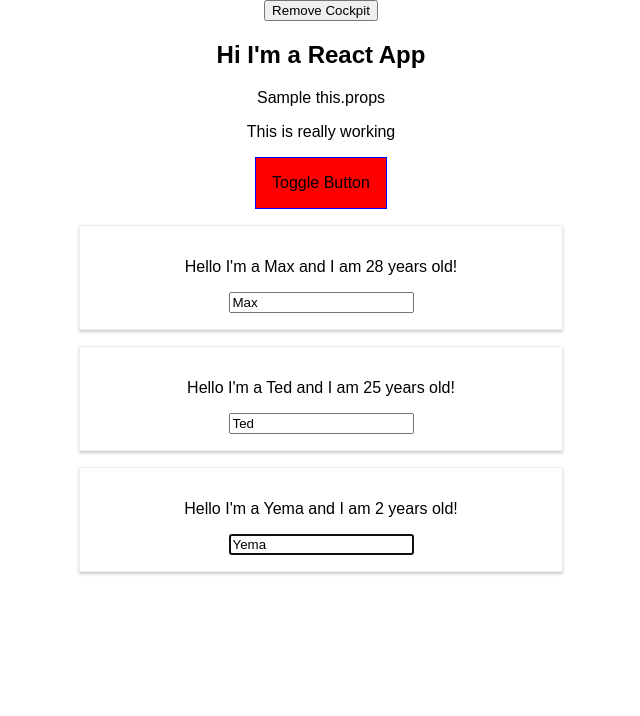
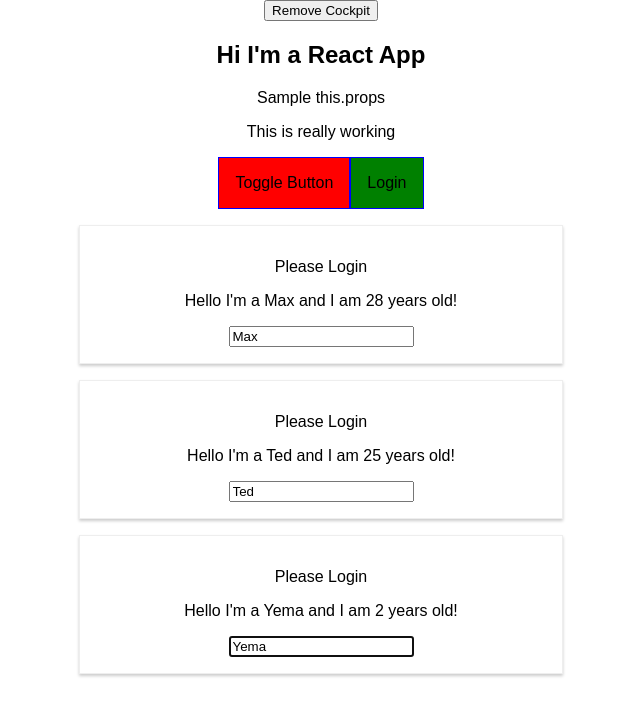
Before and after one commit to brianRCteddy/react-guide-max, a React app: page / in a window 1280 px wide. Shown: the top 716 px of the page, without its empty margins (319-959 px from the left). Built offline with nearby package versions, Linux system fonts and the light colour scheme.

Commit message:
using context API

```diff
--- a/src/components/Cockpit/Cockpit.js
+++ b/src/components/Cockpit/Cockpit.js
@@ -1,5 +1,6 @@
 import React, { useEffect, useRef } from 'react';
 import classes from './Cockpit.css';
+import AuthContext from '../../context/auth-context';
 
 const cockpit = (props) => {
 	const toggleBtnImmRef = useRef(null);
@@ -43,6 +44,7 @@ const cockpit = (props) => {
 			<button ref={toggleBtnImmRef} className={btnClass} onClick={props.clicked}>
 				Toggle Button
 			</button>
+			<AuthContext.Consumer>{(context) => <button onClick={context.login}>Login</button>}</AuthContext.Consumer>
 		</div>
 	);
 };
--- a/src/components/People/People.js
+++ b/src/components/People/People.js
@@ -44,6 +44,7 @@ class People extends PureComponent {
 					age={person.age}
 					click={() => this.props.clicked(index)}
 					changed={(event) => this.props.changed(event, person.id)}
+					isAuth={this.props.isAuthenticated}
 				/>
 			);
 		});
--- a/src/components/People/Person/Person.js
+++ b/src/components/People/Person/Person.js
@@ -4,6 +4,7 @@ import PropTypes from 'prop-types';
 import Auxillary from '../../../hoc/Auxillary';
 import withClass from '../../../hoc/withClass';
 import classes from './Person.css';
+import AuthContext from '../../../context/auth-context';
 
 class Person extends Component {
 	constructor(props) {
@@ -21,6 +22,10 @@ class Person extends Component {
 
 		return (
 			<Auxillary>
+				<AuthContext.Consumer>
+					{(context) => (context.isLogin ? <p>Authenticated!</p> : <p>Please Login</p>)}
+				</AuthContext.Consumer>
+
 				<p key="i1 " onClick={this.props.click}>
 					Hello I'm a {this.props.name} and I am {this.props.age} years old!
 				</p>
--- a/src/containers/App.js
+++ b/src/containers/App.js
@@ -4,6 +4,7 @@ import People from '../components/People/People';
 import Cockpit from '../components/Cockpit/Cockpit';
 import withClass from '../hoc/withClass';
 import Auxillary from '../hoc/Auxillary';
+import AuthContext from '../context/auth-context';
 
 //this.statements
 class App extends Component {
@@ -21,7 +22,8 @@ class App extends Component {
 		otherState: 'some other value',
 		showPeople: false,
 		showCockpit: true,
-		changeCounter: 0
+		changeCounter: 0,
+		isLogin: false
 	};
 
 	static getDerivedStateFromProps(props, state) {
@@ -74,6 +76,10 @@ class App extends Component {
 		});
 	};
 
+	loginHandler = () => {
+		this.setState({ isLogin: true });
+	};
+
 	togglePeopleHandler = () => {
 		const doesShow = this.state.showPeople;
 		this.setState({ showPeople: !doesShow });
@@ -89,6 +95,7 @@ class App extends Component {
 					people={this.state.people}
 					clicked={this.deletePersonHandler}
 					changed={this.nameChangedHandler}
+					isAuthenticated={this.state.isLogin}
 				/>
 			);
 		}
@@ -102,6 +109,12 @@ class App extends Component {
 				>
 					Remove Cockpit
 				</button>
+				<AuthContext.Provider
+					value={{
+						isLogin: this.state.isLogin,
+						login: this.loginHandler
+					}}
+				>
 					{this.state.showCockpit ? (
 						<Cockpit
 							title={this.props.appTitle}
@@ -111,6 +124,7 @@ class App extends Component {
 						/>
 					) : null}
 					{people}
+				</AuthContext.Provider>
 			</Auxillary>
 		);
 	}
--- /dev/null
+++ b/src/context/auth-context.js
@@ -0,0 +1,8 @@
+import React from 'react';
+
+const authContext = React.createContext({
+	isLogin: false,
+	login: () => {}
+});
+
+export default authContext;
```
Lines whose indentation alone changed are shown as unchanged.
